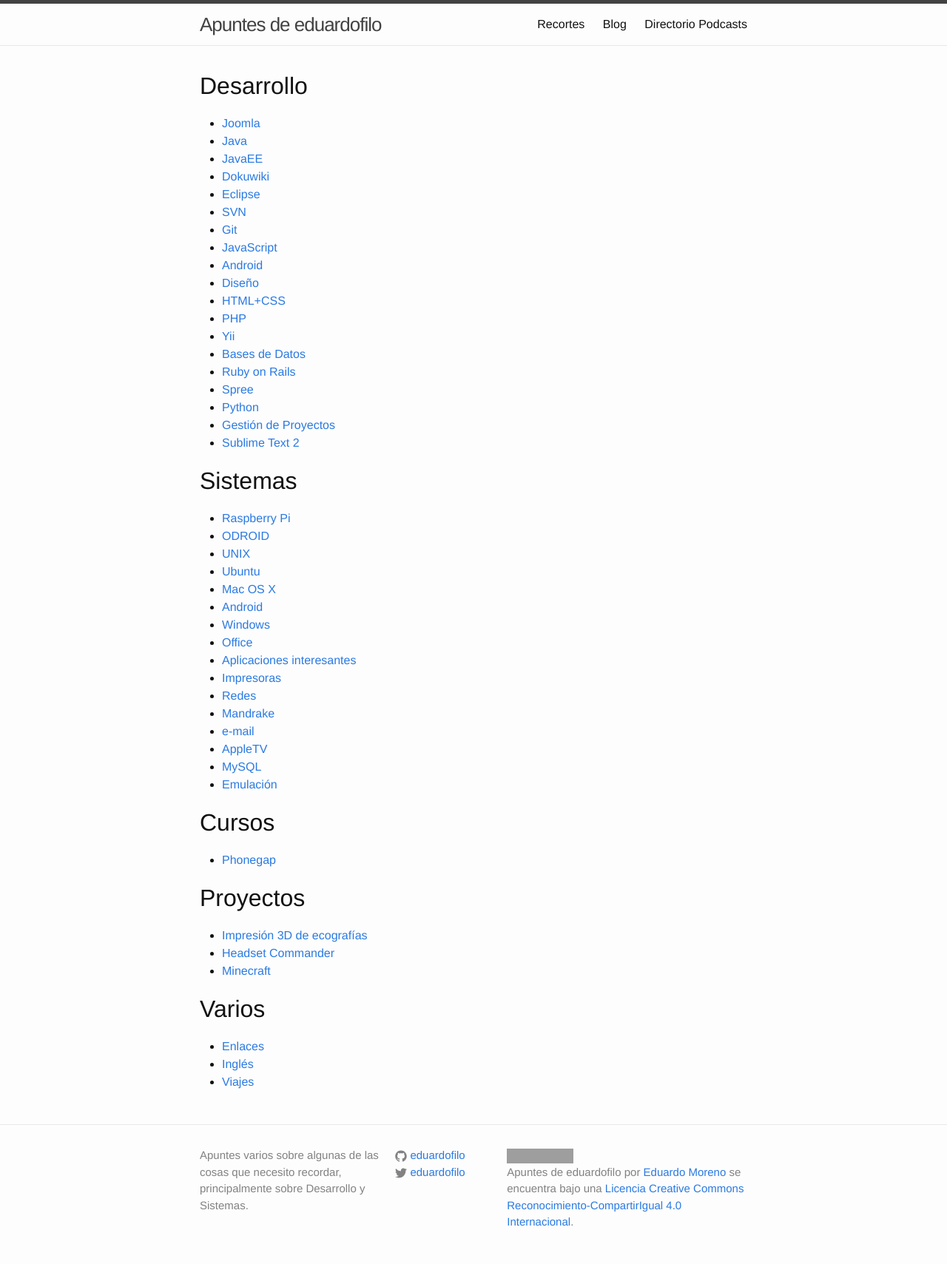
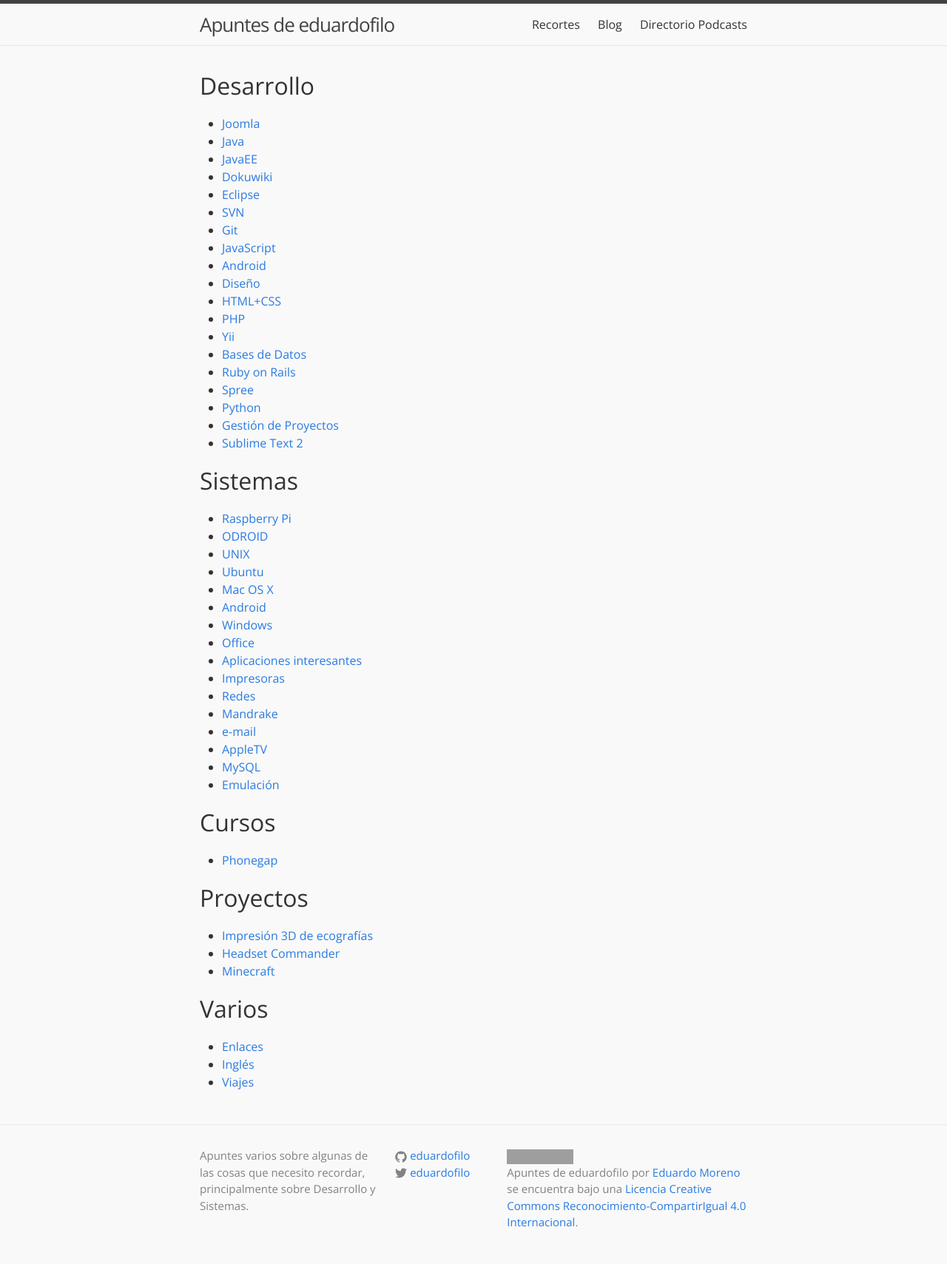
Before and after one commit to eduardofilo/eduardofilo.jekyll, a Jekyll site: the page built from index.md, in a window 1280 px wide. Shown: the whole page at 74% size. Built offline with Jekyll 4.4.1, drawn with Linux system fonts in a browser that asks for light colours; Markdown is read by kramdown in place of the engine named in the settings; grey boxes are pictures that could not be loaded.

Commit message:
Cambio en tipografía y colores.

```diff
--- a/_includes/head.html
+++ b/_includes/head.html
@@ -7,5 +7,6 @@
     <meta name="description" content="{{ site.description }}">
 
     <link rel="stylesheet" href="{{ "/css/main.css" | prepend: site.baseurl }}">
+    <link href='http://fonts.googleapis.com/css?family=Open+Sans:400italic,600italic,600,400' rel='stylesheet' type='text/css'>
     <link rel="canonical" href="{{ page.url | replace:'index.html','' | prepend: site.baseurl | prepend: site.url }}">
 </head>
--- a/css/main.scss
+++ b/css/main.scss
@@ -6,15 +6,15 @@
 
 
 // Our variables
-$base-font-family: Helvetica, Arial, sans-serif;
+$base-font-family: "Open Sans", sans-serif;
 $base-font-size:   16px;
 $small-font-size:  $base-font-size * 0.875;
 $base-line-height: 1.5;
 
 $spacing-unit:     30px;
 
-$text-color:       #111;
-$background-color: #fdfdfd;
+$text-color:       #333;
+$background-color: #f9f9f9;
 $brand-color:      #2a7ae2;
 
 $grey-color:       #828282;
```
